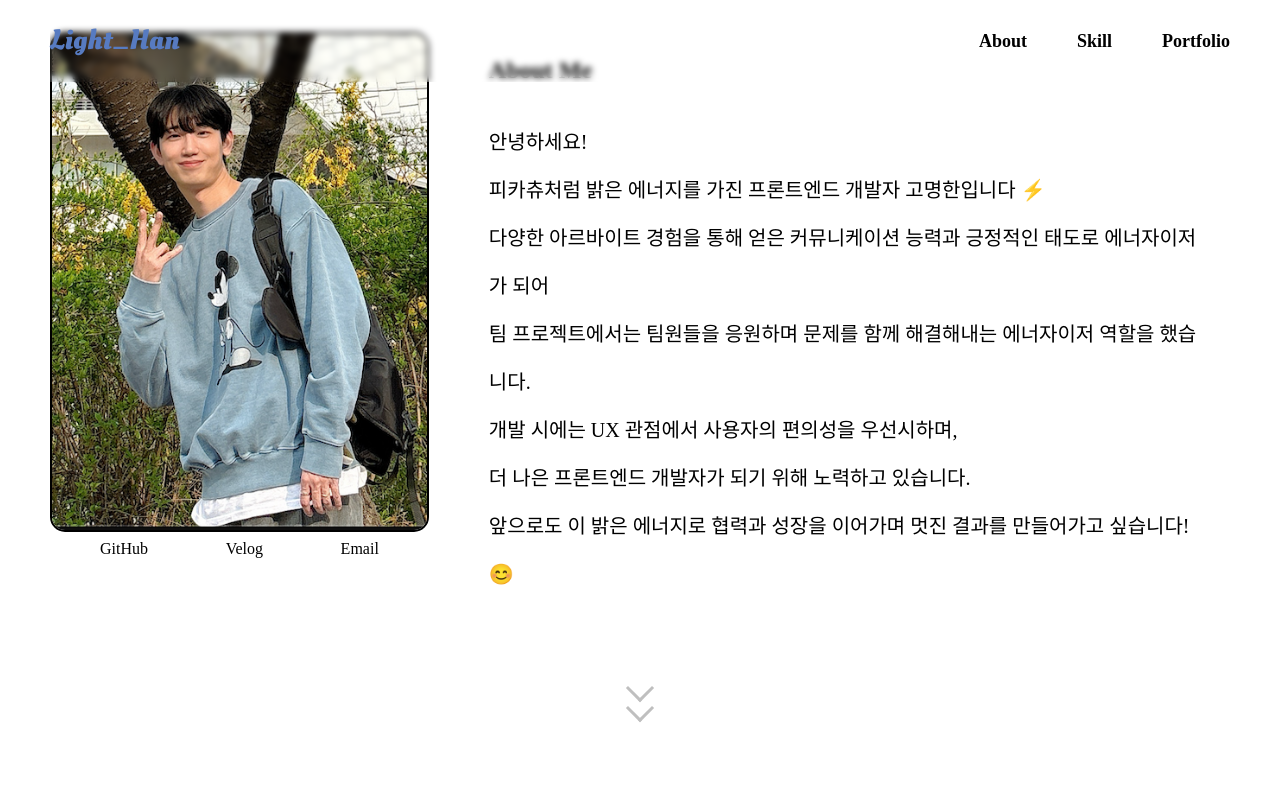
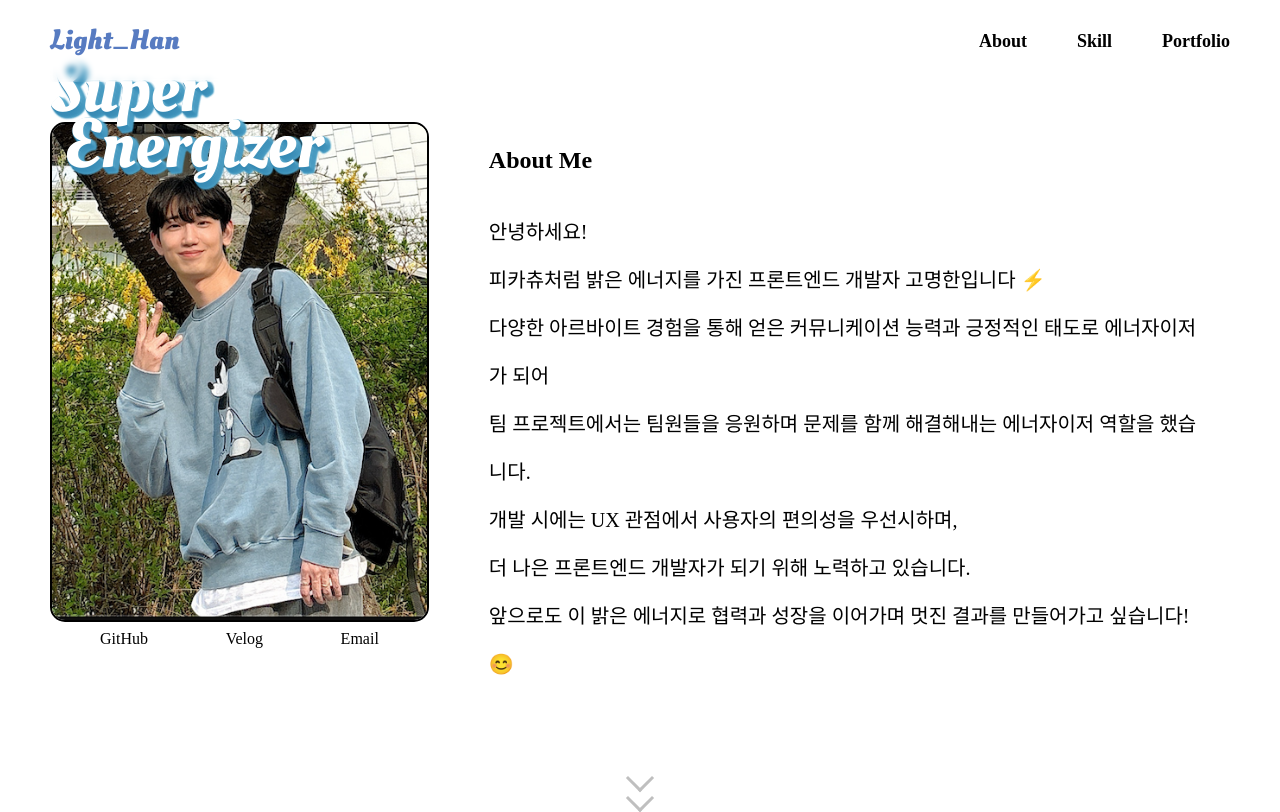
Before and after one commit to Gomyeunghan/myeunghan, a Next.js app: page /about in a window 1280 px wide. Built offline with nearby package versions, Linux system fonts and the light colour scheme; a web font is replaced by a local one.

Commit message:
setting : zustnad 를 활용한 전역상태관리 provider , store 생성

```diff
--- a/package.json
+++ b/package.json
@@ -16,7 +16,8 @@
     "next": "15.1.2",
     "react": "^19.0.0",
     "react-dom": "^19.0.0",
-    "react-icons": "^5.4.0"
+    "react-icons": "^5.4.0",
+    "zustand": "^5.0.3"
   },
   "devDependencies": {
     "@eslint/eslintrc": "^3",
--- /dev/null
+++ b/src/components/TypingComponent.module.css
@@ -0,0 +1,19 @@
+.container {
+  display: flex;
+  justify-content: center;
+  align-items: center;
+  position: absolute;
+  width: calc(100%);
+  height: 100vh;
+  left: 0;
+  background-color: white;
+  z-index: 10000;
+  color: #577bc1;
+  opacity: 1; /* 초기 상태 */
+  visibility: visible; /* 초기 상태 */
+  transition: opacity 1s ease, visibility 1s ease;
+  font-size: 100px;
+  font-family: "Oleo Script", serif;
+  font-weight: 400;
+  font-style: normal;
+}
--- a/src/pages/about/index.module.css
+++ b/src/pages/about/index.module.css
@@ -1,5 +1,6 @@
 .container {
-  padding-top: 100px;
+  position: relative;
+  padding-top: 280px;
   justify-content: center;
   height: 80vh;
   display: flex;
@@ -16,7 +17,9 @@
 }
 
 .components {
+  position: relative;
   display: flex;
+  z-index: 1;
 }
 .paragraph {
   font-size: 1.25rem;
@@ -36,3 +39,27 @@
   justify-content: space-between;
   gap: 5px;
 }
+.title {
+  top: -60px;
+  left: 0;
+  position: absolute;
+  font-family: "Oleo Script", serif;
+  font-weight: 400;
+  font-style: normal;
+  font-size: 70px;
+  line-height: 0.8;
+  color: #fff;
+  text-shadow: 0 1px 0px #378ab4, 1px 0 0px #5dabcd, 1px 2px 1px #378ab4,
+    2px 1px 1px #5dabcd, 2px 3px 2px #378ab4, 3px 2px 2px #5dabcd,
+    3px 4px 2px #378ab4, 4px 3px 3px #5dabcd, 4px 5px 3px #378ab4,
+    4px 3px 3px #5dabcd, 4px 3px 3px #378ab4, 4px 3px 3px #5dabcd,
+    4px 3px 3px #378ab4, 5px 6px 2px #5dabcd, 5px 6px 2px #378ab4,
+    5px 6px 2px #5dabcd;
+}
+.intro {
+  width: 100%;
+  height: 100lvh;
+  background-color: black;
+  opacity: 0.5;
+  z-index: 1000;
+}
--- a/src/pages/about/index.tsx
+++ b/src/pages/about/index.tsx
@@ -1,7 +1,15 @@
+"use client";
+
 import DownArrow from "@/components/DownArrow";
 import S from "./index.module.css";
+import { usePageStore } from "@/provider/StoreProvider";
+export default function About() {
+  const title = "Super \r\n Energizer";
 
-export default function About() {
+  const { isValied } = usePageStore((state) => state);
+
+  console.log(isValied);
+
   return (
     <div className={S.container}>
       <div className={S.components}>
@@ -10,6 +18,10 @@ export default function About() {
             src="/스크린샷 2025-01-01 00.18.31.png"
             className={S.image}
           ></img>
+
+          <div className={S.title}>
+            <pre className="oleo-script-regular">{title}</pre>
+          </div>
           <div className={S.linkbox}>
             <a>GitHub</a>
             <a>Velog</a>
--- a/src/pages/globalLayout/globalLayOut.module.css
+++ b/src/pages/globalLayout/globalLayOut.module.css
@@ -7,6 +7,7 @@
 }
 
 .menu {
+  z-index: 100;
   display: flex;
   justify-content: space-between;
   gap: 20px;
--- a/src/pages/globalLayout/globalLayout.tsx
+++ b/src/pages/globalLayout/globalLayout.tsx
@@ -1,7 +1,10 @@
+"use client";
+
 // GlobalLayout.tsx
 import S from "./globalLayOut.module.css";
 import React, { ReactNode } from "react";
 import useMoveScrool from "@/hook/useMoveScroll";
+import { PageStoreProvider } from "@/provider/StoreProvider";
 
 interface GlobalLayOut {
   children: ReactNode;
@@ -30,6 +33,7 @@ export default function GlobalLayOut({ children }: GlobalLayOut) {
   };
 
   return (
+    <PageStoreProvider>
       <div className={S.container}>
         <header className={S.header}>
           <nav className={S.menu}>
@@ -48,7 +52,10 @@ export default function GlobalLayOut({ children }: GlobalLayOut) {
         </header>
 
         {/* children에 ref 전달 */}
-      {React.cloneElement(children as React.ReactElement<RefsProps>, { refs })}
+        {React.cloneElement(children as React.ReactElement<RefsProps>, {
+          refs,
+        })}
       </div>
+    </PageStoreProvider>
   );
 }
--- a/src/pages/index.tsx
+++ b/src/pages/index.tsx
@@ -1,4 +1,5 @@
 // Home.tsx
+import TypingComponent from "@/components/TypingComponent";
 import About from "./about";
 import Potofolio from "./potofolio";
 import Skil from "./skil";
@@ -14,6 +15,9 @@ interface HomeProps {
 export default function Home({ refs }: HomeProps) {
   return (
     <div>
+      <div>
+        <TypingComponent />
+      </div>
       <div ref={refs?.aboutRef}>
         <About />
       </div>
--- a/src/pages/skil/index.module.css
+++ b/src/pages/skil/index.module.css
@@ -2,7 +2,7 @@
   padding: 0 200px;
 }
 .title {
-  padding-top: 100px;
+  padding-top: 200px;
   font-family: NanumSquareNeoHeavy;
   color: var(--primary-color);
   text-align: center;
--- /dev/null
+++ b/src/provider/StoreProvider.tsx
@@ -0,0 +1,34 @@
+"use client";
+
+import { createPageStore, PageState } from "@/store/Store";
+import { createContext, ReactNode, useRef } from "react";
+import { useStore } from "zustand";
+import { useContext } from "react";
+
+export type PageSotreApi = ReturnType<typeof createPageStore>;
+export const PageStoreContext = createContext<PageSotreApi | null>(null);
+export interface PageStoreProviderProps {
+  children: ReactNode;
+}
+
+export const PageStoreProvider = ({ children }: PageStoreProviderProps) => {
+  const storeRef = useRef<PageSotreApi>(null);
+  if (!storeRef.current) {
+    storeRef.current = createPageStore();
+  }
+  return (
+    <PageStoreContext.Provider value={storeRef.current}>
+      {children}
+    </PageStoreContext.Provider>
+  );
+};
+
+export const usePageStore = <T,>(selector: (store: PageState) => T): T => {
+  const pageStoreContext = useContext(PageStoreContext);
+
+  if (!pageStoreContext) {
+    throw new Error(`useCounterStore must be used within CounterStoreProvider`);
+  }
+
+  return useStore(pageStoreContext, selector);
+};
--- /dev/null
+++ b/src/store/Store.ts
@@ -0,0 +1,17 @@
+import { createStore } from "zustand";
+
+export type PageState = {
+  isValied: boolean;
+};
+export type PageAction = { setIsValied: () => void };
+export type PageStore = PageState & PageAction;
+export const defaultIniState: PageState = {
+  isValied: true,
+};
+
+export const createPageStore = (initState: PageState = defaultIniState) => {
+  return createStore<PageStore>()((set) => ({
+    ...initState,
+    setIsValied: () => set((state) => ({ isValied: state.isValied })),
+  }));
+};
```
Also changed, not shown: src/components/TypingComponent.tsx (added, +60 -0 lines), 2 other files (tests, documents, lock files or other folders). Lines whose indentation alone changed are shown as unchanged.
